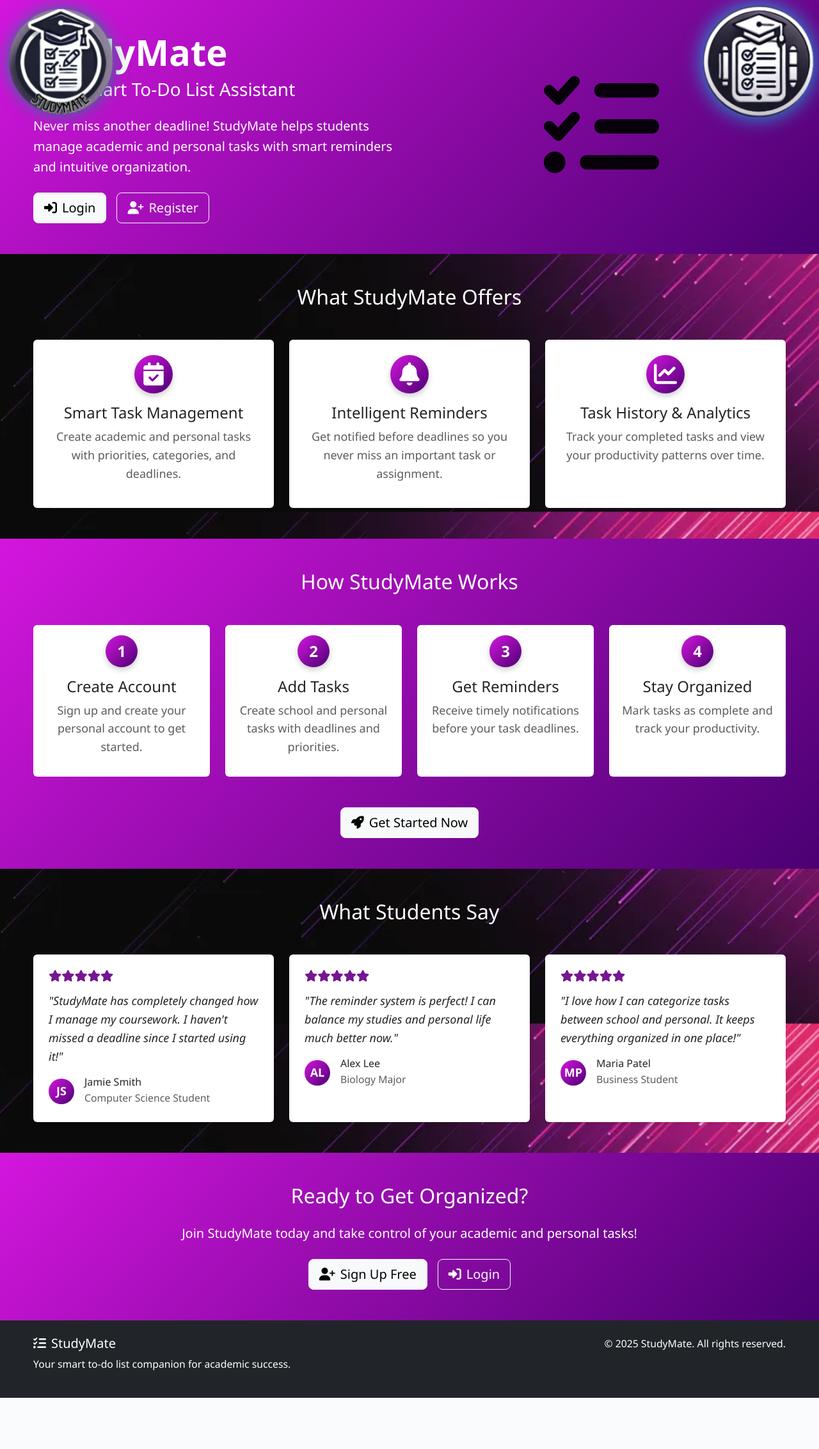
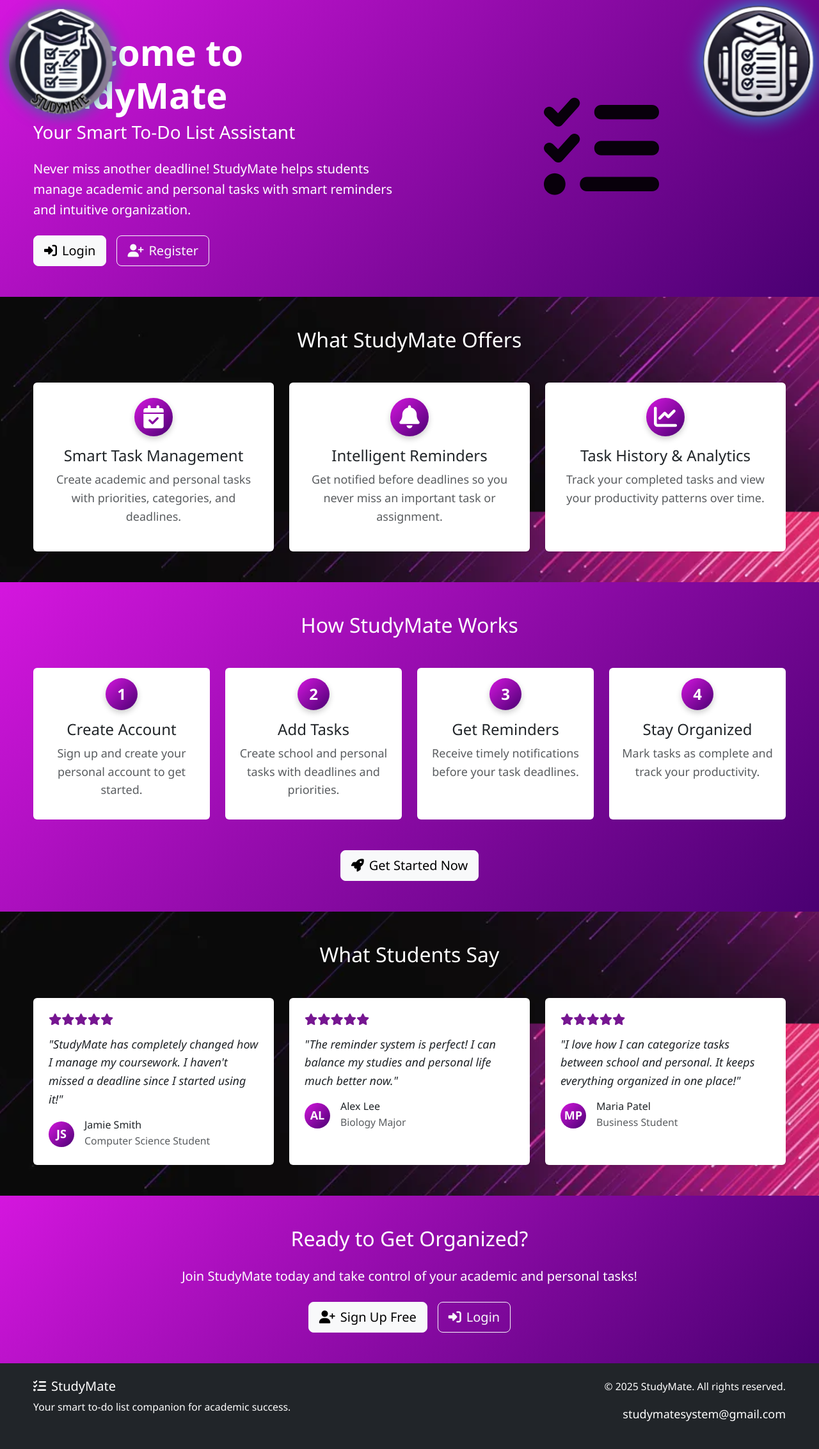
Before and after one commit to chrisjohn03212003/Studymate-render2, a Flask app: page / in a window 1280 px wide. Shown: the whole page at 64% size. Before the commit the page ends 2185 px from the top, so only its background shows below. Run offline with Flask 3, Linux system fonts and the light colour scheme.

Commit message:
Update base.html

```diff
--- a/templates/base.html
+++ b/templates/base.html
@@ -19,7 +19,7 @@
         <div class="container">
             <div class="row align-items-center">
                 <div class="col-md-6">
-                    <h1 class="display-4 fw-bold">StudyMate</h1>
+                    <h1 class="display-4 fw-bold">Welcome to StudyMate</h1>
                     <h2 class="h3 mb-4">Your Smart To-Do List Assistant</h2>
                     <p class="lead mb-4">Never miss another deadline! StudyMate helps students manage academic and personal tasks with smart reminders and intuitive organization.</p>
                     <div class="d-flex gap-3">
@@ -230,6 +230,7 @@
                 </div>
                 <div class="col-md-6 text-md-end">
                     <p class="small">&copy; 2025 StudyMate. All rights reserved.</p>
+                    <p clss="small">studymatesystem@gmail.com</p>
                 </div>
             </div>
         </div>
```
